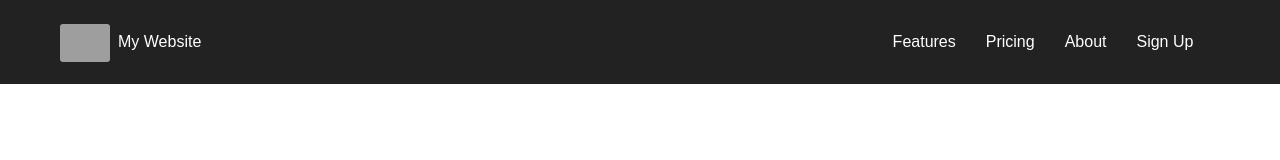
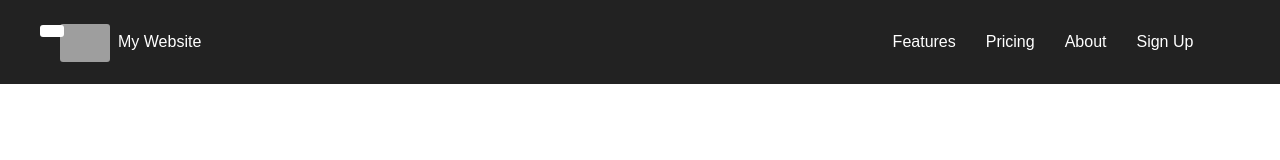
Before and after one commit to aditisolanki71/SolankiTailorFrontend, a React (Create React App) app: page / in a window 1280 px wide. Shown: the top 160 px of the page. Built offline with nearby package versions, Linux system fonts and the light colour scheme; grey boxes are pictures that could not be loaded; the HTML template or start-up script is replaced by a standard one.

Commit message:
Added Navbar to Home page

```diff
--- a/src/App.js
+++ b/src/App.js
@@ -1,5 +1,5 @@
 import React from 'react';
-// import Navbar from './containers/Navbar/index'
+import Navbar from './containers/Navbar/index'
 import Header from './containers/Header/index'
 class App extends React.Component {
   render() {
@@ -8,7 +8,9 @@ class App extends React.Component {
       <header className="App-header">
         <Header />
       </header>
-
+      <div className="navbar">
+        <Navbar />
+      </div>
     </div>
   )};
 }
--- /dev/null
+++ b/src/containers/Navbar/index.css
@@ -0,0 +1,84 @@
+*{
+    padding: 0;
+    margin: 0;
+    list-style: none;
+    text-decoration: none;
+  }
+  body {
+    font-family: 'Roboto', sans-serif;
+  }
+  .sidebar {
+    position: fixed;
+    left: -250px;
+    width: 250px;
+    height: 100%;
+    background: #042331;
+    transition: all .5s ease;
+  }
+  .sidebar header {
+    font-size: 22px;
+    color: white;
+    line-height: 70px;
+    text-align: center;
+    background: #063146;
+    user-select: none;
+  }
+  .sidebar ul a{
+    display: block;
+    height: 100%;
+    width: 100%;
+    line-height: 65px;
+    font-size: 20px;
+    color: white;
+    padding-left: 40px;
+    box-sizing: border-box;
+    border-bottom: 1px solid black;
+    border-top: 1px solid rgba(255,255,255,.1);
+    transition: .4s;
+  }
+  ul li:hover a{
+    padding-left: 50px;
+  }
+  .sidebar ul a i{
+    margin-right: 16px;
+  }
+  #check{
+    display: none;
+  }
+  label #btn,label #cancel{
+    position: absolute;
+    background: white;
+    border-radius: 3px;
+    cursor: pointer;
+  }
+  label #btn{
+    left: 40px;
+    top: 25px;
+    font-size: 35px;
+    color: white;
+    padding: 6px 12px;
+    transition: all .5s;
+  }
+  label #cancel{
+    z-index: 1111;
+    left: -195px;
+    top: 17px;
+    font-size: 30px;
+    color: #0a5275;
+    padding: 4px 9px;
+    transition: all .5s ease;
+  }
+  #check:checked ~ .sidebar{
+    left: 0;
+  }
+  #check:checked ~ label #btn{
+    left: 250px;
+    opacity: 0;
+    pointer-events: none;
+  }
+  #check:checked ~ label #cancel{
+    left: 195px;
+  }
+  #check:checked ~ section{
+    margin-left: 250px;
+  }
--- /dev/null
+++ b/src/containers/Navbar/index.js
@@ -0,0 +1,28 @@
+import React, { Fragment } from 'react';
+import './index.css'
+
+class  Navbar extends React.Component {
+    render() {
+        return (
+            <Fragment>
+            <input type="checkbox" id="check"/>
+                <label for="check">
+                <i class="fas fa-bars" id="btn"/>
+                <i class="fas fa-times" id="cancel"/>
+            </label>
+            <div class="sidebar">
+                <ul>
+                    <li><a href="#"><i class="fas fa-qrcode"></i>Dashboard</a></li>
+                    <li><a href="#"><i class="fas fa-link"></i>Shortcuts</a></li>
+                    <li><a href="#"><i class="fas fa-stream"></i>Overview</a></li>
+                    <li><a href="#"><i class="fas fa-calendar-week"></i>Events</a></li>
+                    <li><a href="#"><i class="far fa-question-circle"></i>About</a></li>
+                    <li><a href="#"><i class="fas fa-sliders-h"></i>Services</a></li>
+                    <li><a href="#"><i class="far fa-envelope"></i>Contact</a></li>
+                </ul>
+            </div>
+            </Fragment>
+        );
+    }
+}
+export default Navbar;
```
